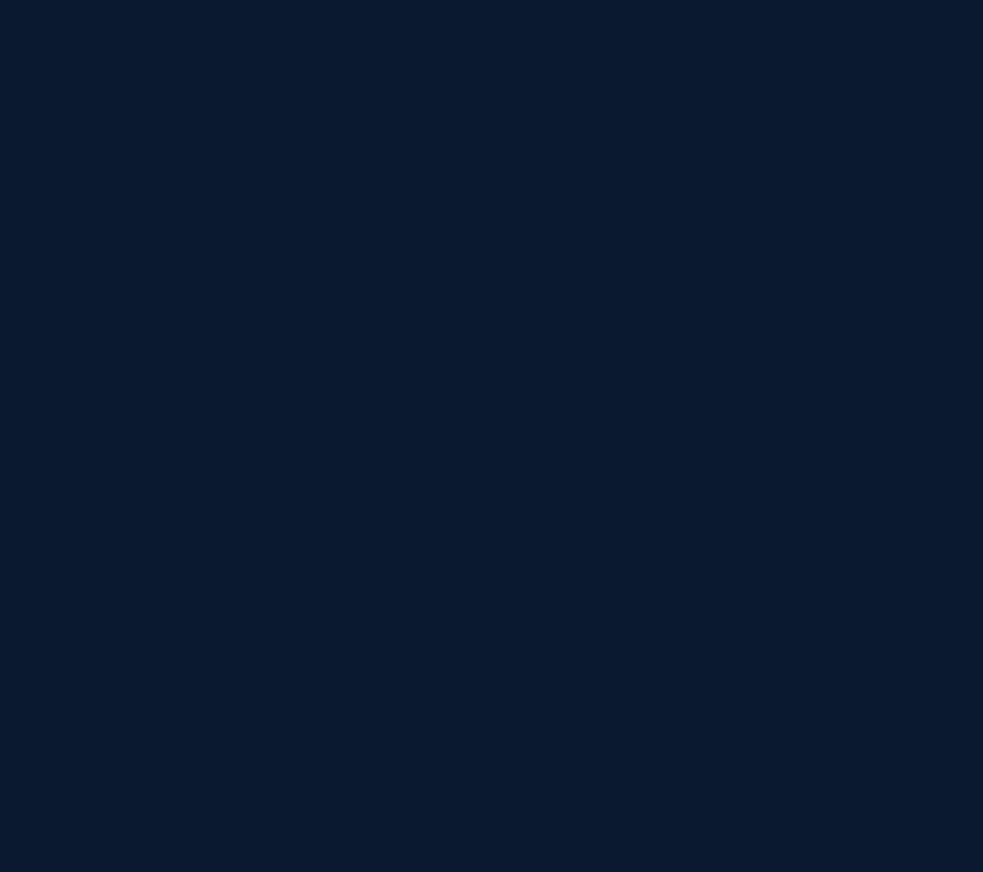
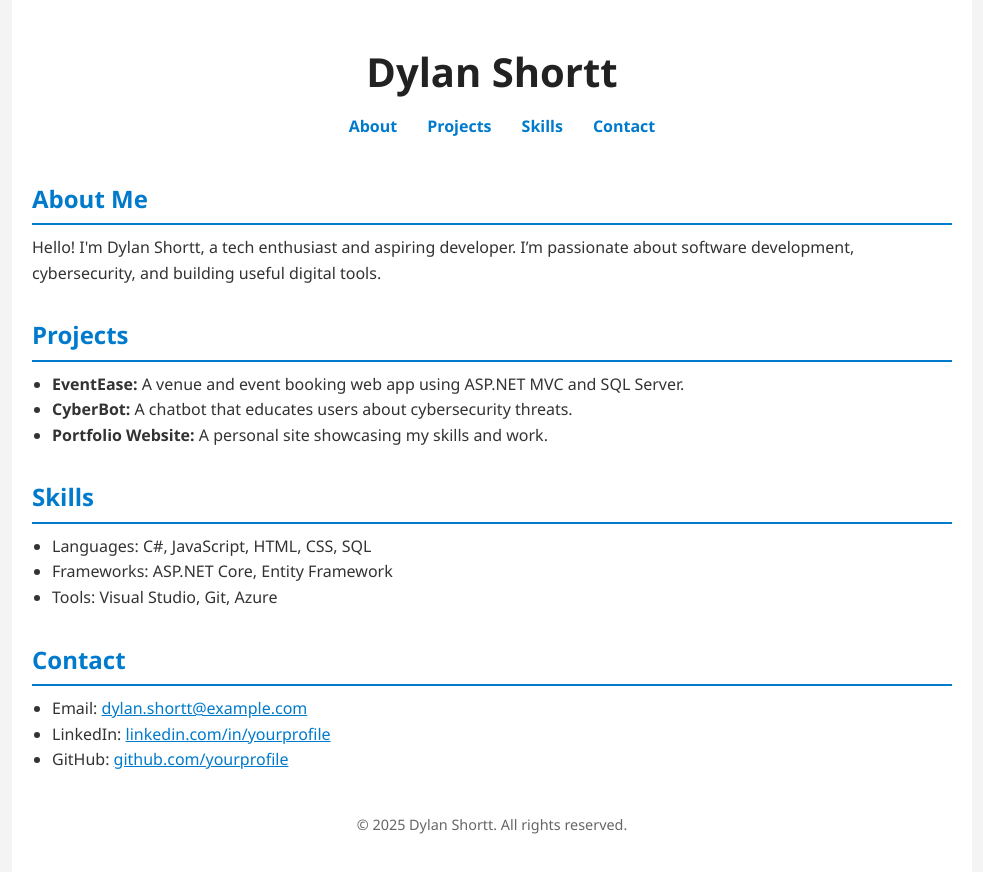
Before and after one commit to Dylan-Shortt/Dylan-Shortt.github.io, a plain HTML site: page index.html in a window 1280 px wide. Shown: the whole page, without its empty margins (148-1131 px from the left). Before the commit the page ends 800 px from the top, so only its background shows below. Drawn offline with Linux system fonts and the light colour scheme.

Commit message:
Update index.html

````diff
--- a/index.html
+++ b/index.html
@@ -2,72 +2,120 @@
 <html lang="en">
 <head>
   <meta charset="UTF-8" />
-    <meta name="viewport" content="width=device-width, initial-scale=1.0" />
-    <title>Dylan Shortt | Software Developer</title>
+  <meta name="viewport" content="width=device-width, initial-scale=1.0"/>
+  <title>Dylan Shortt | CV</title>
   <style>
-        :root {
-            --primary-color: #0a192f;
-            --secondary-color: #64ffda;
-            --text-color: #ccd6f6;
-            --accent-color: #8892b0;
-            --font: 'Segoe UI', Tahoma, Geneva, Verdana, sans-serif;
+    * {
+      box-sizing: border-box;
+      margin: 0;
+      padding: 0;
     }
-
     body {
-            margin: 0;
-            background-color: var(--primary-color);
-            color: var(--text-color);
-            font-family: var(--font);
+      font-family: 'Segoe UI', Tahoma, Geneva, Verdana, sans-serif;
+      background-color: #f4f4f4;
+      color: #333;
       line-height: 1.6;
     }
-
     .container {
-            max-width: 900px;
-            margin: auto;
-            padding: 20px;
+      max-width: 960px;
+      margin: 0 auto;
+      padding: 40px 20px;
+      background-color: white;
     }
-
     header {
       text-align: center;
       margin-bottom: 40px;
     }
-
     header h1 {
-            font-size: 2.8em;
-            margin: 0;
+      font-size: 2.5em;
+      color: #222;
     }
-
-        header p {
-            color: var(--accent-color);
-            font-size: 1.1em;
+    nav ul {
+      display: flex;
+      justify-content: center;
+      list-style: none;
+      margin-top: 10px;
     }
-
-        nav {
-            margin-top: 20px;
+    nav ul li {
+      margin: 0 15px;
     }
-
-        nav a {
-            color: var(--secondary-color);
+    nav ul li a {
       text-decoration: none;
-            margin: 0 15px;
+      color: #007acc;
       font-weight: bold;
     }
+    section {
+      margin-bottom: 30px;
+    }
+    section h2 {
+      border-bottom: 2px solid #007acc;
+      margin-bottom: 10px;
+      padding-bottom: 5px;
+      color: #007acc;
+    }
+    ul {
+      padding-left: 20px;
+    }
+    footer {
+      text-align: center;
+      margin-top: 40px;
+      font-size: 0.9em;
+      color: #666;
+    }
+    a {
+      color: #007acc;
+    }
+  </style>
+</head>
+<body>
+  <div class="container">
+    <header>
+      <h1>Dylan Shortt</h1>
+      <nav>
+        <ul>
+          <li><a href="#about">About</a></li>
+          <li><a href="#projects">Projects</a></li>
+          <li><a href="#skills">Skills</a></li>
+          <li><a href="#contact">Contact</a></li>
+        </ul>
+      </nav>
+    </header>
 
-        nav a:hover {
-            text-decoration: underline;
-        }
+    <section id="about">
+      <h2>About Me</h2>
+      <p>Hello! I'm Dylan Shortt, a tech enthusiast and aspiring developer. I’m passionate about software development, cybersecurity, and building useful digital tools.</p>
+    </section>
 
-        section {
-            margin-bottom: 40px;
-        }
+    <section id="projects">
+      <h2>Projects</h2>
+      <ul>
+        <li><strong>EventEase:</strong> A venue and event booking web app using ASP.NET MVC and SQL Server.</li>
+        <li><strong>CyberBot:</strong> A chatbot that educates users about cybersecurity threats.</li>
+        <li><strong>Portfolio Website:</strong> A personal site showcasing my skills and work.</li>
+      </ul>
+    </section>
 
-        section h2 {
-            border-bottom: 2px solid var(--secondary-color);
-            padding-bottom: 5px;
-            margin-bottom: 15px;
-            font-size: 1.8em;
-        }
+    <section id="skills">
+      <h2>Skills</h2>
+      <ul>
+        <li>Languages: C#, JavaScript, HTML, CSS, SQL</li>
+        <li>Frameworks: ASP.NET Core, Entity Framework</li>
+        <li>Tools: Visual Studio, Git, Azure</li>
+      </ul>
+    </section>
 
-        ul {
-            padding-left: 20
-```
+    <section id="contact">
+      <h2>Contact</h2>
+      <ul>
+        <li>Email: <a href="mailto:dylan.shortt@example.com">dylan.shortt@example.com</a></li>
+        <li>LinkedIn: <a href="https://www.linkedin.com/in/yourprofile" target="_blank">linkedin.com/in/yourprofile</a></li>
+        <li>GitHub: <a href="https://github.com/yourprofile" target="_blank">github.com/yourprofile</a></li>
+      </ul>
+    </section>
+
+    <footer>
+      <p>&copy; 2025 Dylan Shortt. All rights reserved.</p>
+    </footer>
+  </div>
+</body>
+</html>
````
Lines whose indentation alone changed are shown as unchanged.
